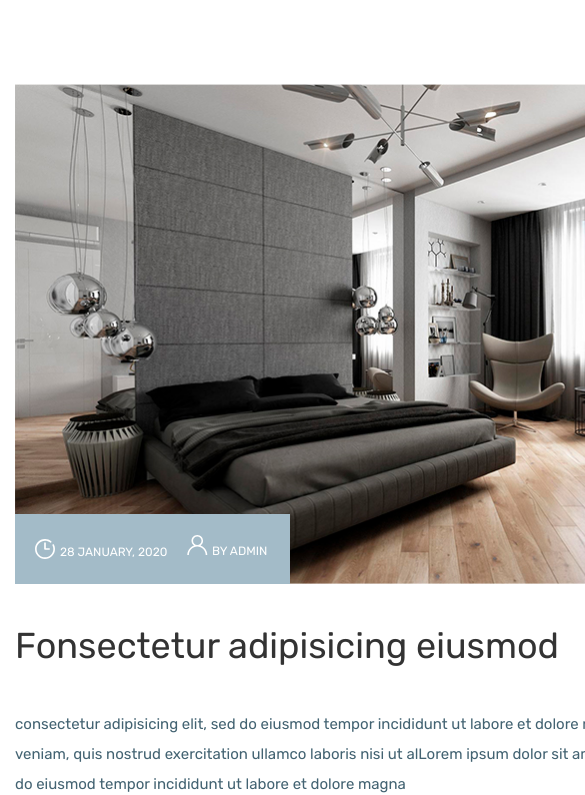
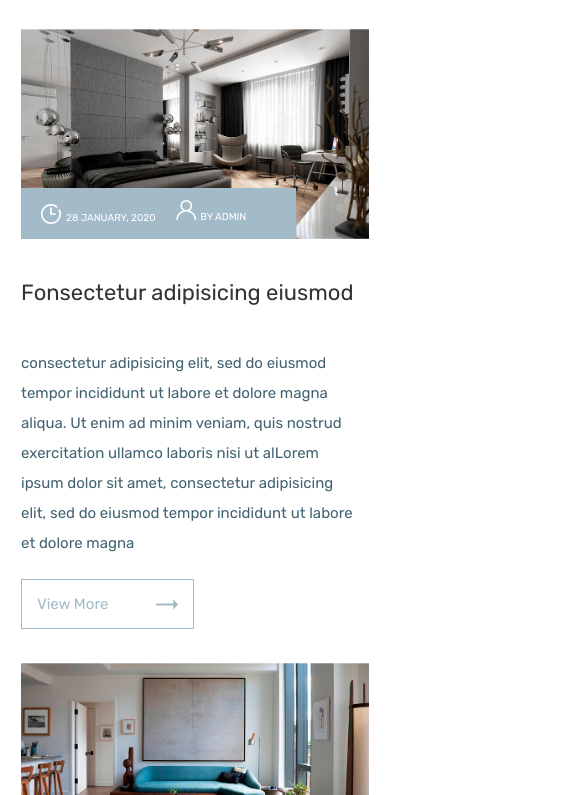
Before and after one commit to user601/glee2, a website: page app/blog.njk in a window 390 px wide. Shown: the part 330-1125 px from the top of the page, 585 px wide, since content can reach past the window. Drawn offline with nearby package versions, Linux system fonts and the light colour scheme; files that its build step writes are made by us from their sources; files whose address does not match are found by name.

Commit message:
added adaptive blog из за спешки немного не оч даптив

```diff
--- a/app/module/blog-aside/blog-aside.scss
+++ b/app/module/blog-aside/blog-aside.scss
@@ -229,3 +229,11 @@
   }
 
 }
+
+@media(max-width:730px){
+
+    .blog__aside{
+    display: none;
+    }
+
+  }
--- a/app/module/blog-page/blog-page.scss
+++ b/app/module/blog-page/blog-page.scss
@@ -82,3 +82,159 @@
     margin-bottom: 15px;
   }
  }
+@media(max-width:1200px){
+ .blog-page{
+ &__img {
+  max-width: 800px;
+  height: 470px;
+   }
+   &__item-text{
+     max-width: 790px;
+   }
+ }
+}
+
+@media(max-width:1140px){
+  .blog-page{
+    &__content {
+      margin-right: 20px;
+  }
+  }
+}
+@media(max-width:1100px){
+  .blog-page{
+  &__img {
+    max-width: 750px;
+    height: 450px;
+  }
+ }
+}
+
+@media(max-width:980px){
+.blog-page{
+  &__img {
+    max-width: 670px;
+    height: 400px;
+  }
+  &__item-text {
+    max-width: 640px;
+}
+ }
+}
+
+@media(max-width:980px){
+  .blog-page{
+    &__img {
+      max-width: 640px;
+      height: 400px;
+    }
+    &__item-text {
+      max-width: 640px;
+  }
+   }
+  }
+
+  @media (max-width: 980px){
+.blog-page{
+  &__img {
+    max-width: 590px;
+    height: 360px;
+  }
+  &__img-info {
+    height: 51px;
+    margin-top: -51px;
+    padding: 15px 20px;
+}
+&__item-link {
+
+  padding: 15px;
+   }
+   &__item-title {
+    font-size: 32px;
+   }
+   &__item-text {
+    max-width: 600px;
+}
+ }
+}
+
+@media (max-width: 860px){
+.blog-page{
+  padding-top: 40px;
+&__item-text {
+    max-width: 485px;
+  }
+  &__img {
+    max-width: 500px;
+    height: 320px;
+}
+ &__item-title {
+  font-size: 30px;
+  }
+ }
+}
+@media (max-width: 785px){
+.blog-page{
+&__img {
+    max-width: 440px;
+    height: 260px;
+  }
+  &__item-title {
+    font-size: 26px;
+}
+ &__item-text {
+    max-width: 400px;
+}
+  &__author, &__date {
+    font-size: 10px;
+  }
+ }
+ .recent-posts{
+   max-width: 240px;
+ }
+}
+
+@media(max-width:730px){
+  .blog-page{
+  &__content{
+      display: flex;
+      flex-direction: column;
+      align-items: center;
+      margin-right: 0;
+  }
+
+}
+}
+@media(max-width:730px){
+  .blog-page{
+    &__img {
+      max-width: 390px;
+      height: 218px;
+  }
+  &__item-title {
+    font-size: 24px;
+}
+   &__item-text {
+    max-width: 340px;
+}
+
+}
+}
+
+@media (max-width: 410px){
+.blog-page{
+ &__img {
+    max-width: 360px;
+    height: 210px;
+  }
+  &__item-title {
+    font-size: 22px;
+}
+ }
+}
+@media(max-width:320px){
+  &__img {
+  max-width: 310px;
+  height: 180px;
+  }
+}
--- a/app/scss/_media.scss
+++ b/app/scss/_media.scss
@@ -0,0 +1,15 @@
+
+
+
+
+@media(max-width:730px){
+  .pagination__link,.pagination__next {
+
+    padding: 10px 15px;
+    font-size: 15px;
+}
+.title {
+  font-size: 30px;
+  text-align: center;
+}
+  }
--- a/app/scss/blog.scss
+++ b/app/scss/blog.scss
@@ -3,6 +3,7 @@
 @import 'reset';
 @import 'global';
 @import 'libs';
+@import 'media';
 @import '../module/header/header';
 @import '../module/footer/footer';
 @import '../module/partners-short/partners-short';
```
Also changed, not shown: app/css/blog.min.css, app/css/page.min.css, app/css/style.min.css.
